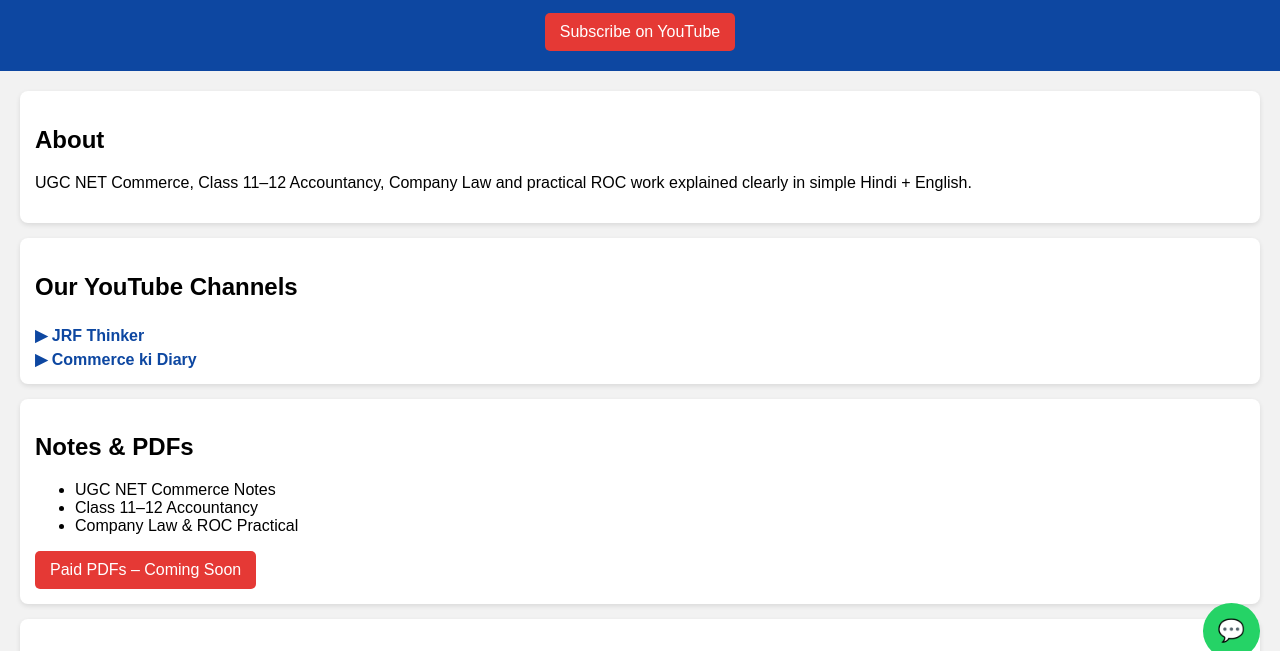
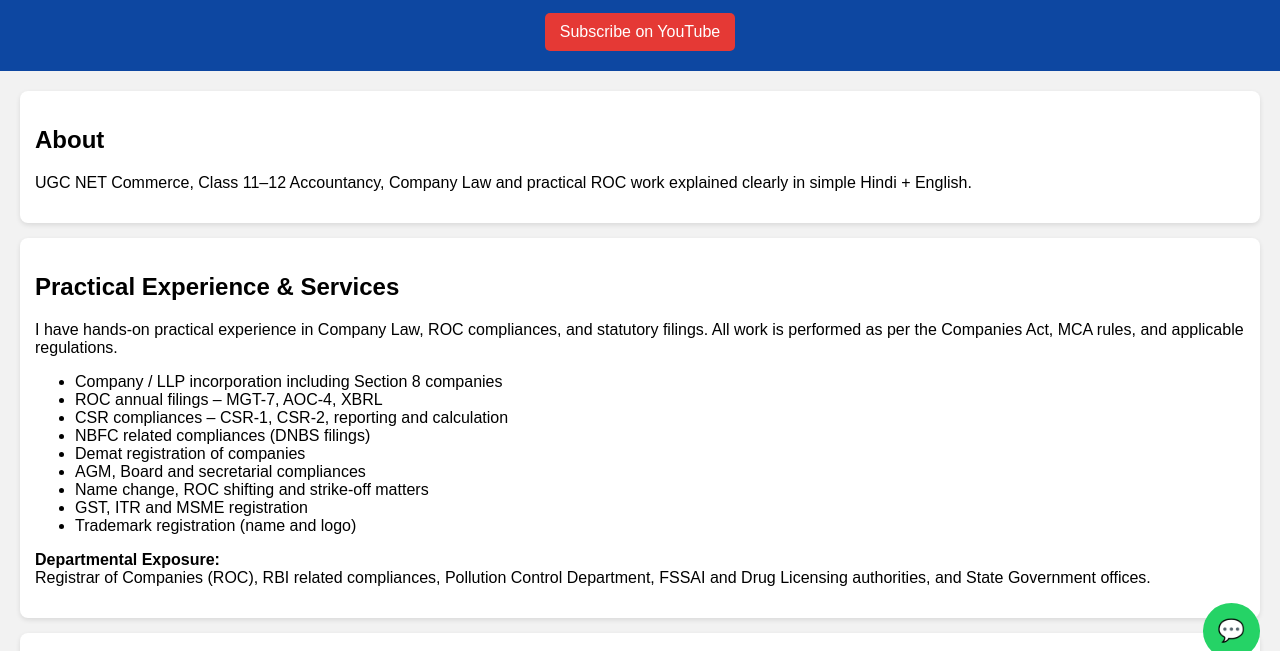
Before and after one commit to commercekidiary/commerce-ki-diary, a plain HTML site: page index.html in a window 1280 px wide. Shown: the part 121-772 px from the top of the page. Drawn offline with Linux system fonts and the light colour scheme.

Commit message:
Update index.html

```diff
--- a/index.html
+++ b/index.html
@@ -98,7 +98,34 @@
 </p>
     </p>
   </div>
+<section class="card">
+  <h2>Practical Experience & Services</h2>
 
+  <p>
+    I have hands-on practical experience in Company Law, ROC compliances,
+    and statutory filings. All work is performed as per the Companies Act,
+    MCA rules, and applicable regulations.
+  </p>
+
+  <ul>
+    <li>Company / LLP incorporation including Section 8 companies</li>
+    <li>ROC annual filings – MGT-7, AOC-4, XBRL</li>
+    <li>CSR compliances – CSR-1, CSR-2, reporting and calculation</li>
+    <li>NBFC related compliances (DNBS filings)</li>
+    <li>Demat registration of companies</li>
+    <li>AGM, Board and secretarial compliances</li>
+    <li>Name change, ROC shifting and strike-off matters</li>
+    <li>GST, ITR and MSME registration</li>
+    <li>Trademark registration (name and logo)</li>
+  </ul>
+
+  <p>
+    <strong>Departmental Exposure:</strong><br>
+    Registrar of Companies (ROC), RBI related compliances,
+    Pollution Control Department, FSSAI and Drug Licensing authorities,
+    and State Government offices.
+  </p>
+</section>
   <div class="card">
     <h2>Our YouTube Channels</h2>
     <div class="channel-links">
```
